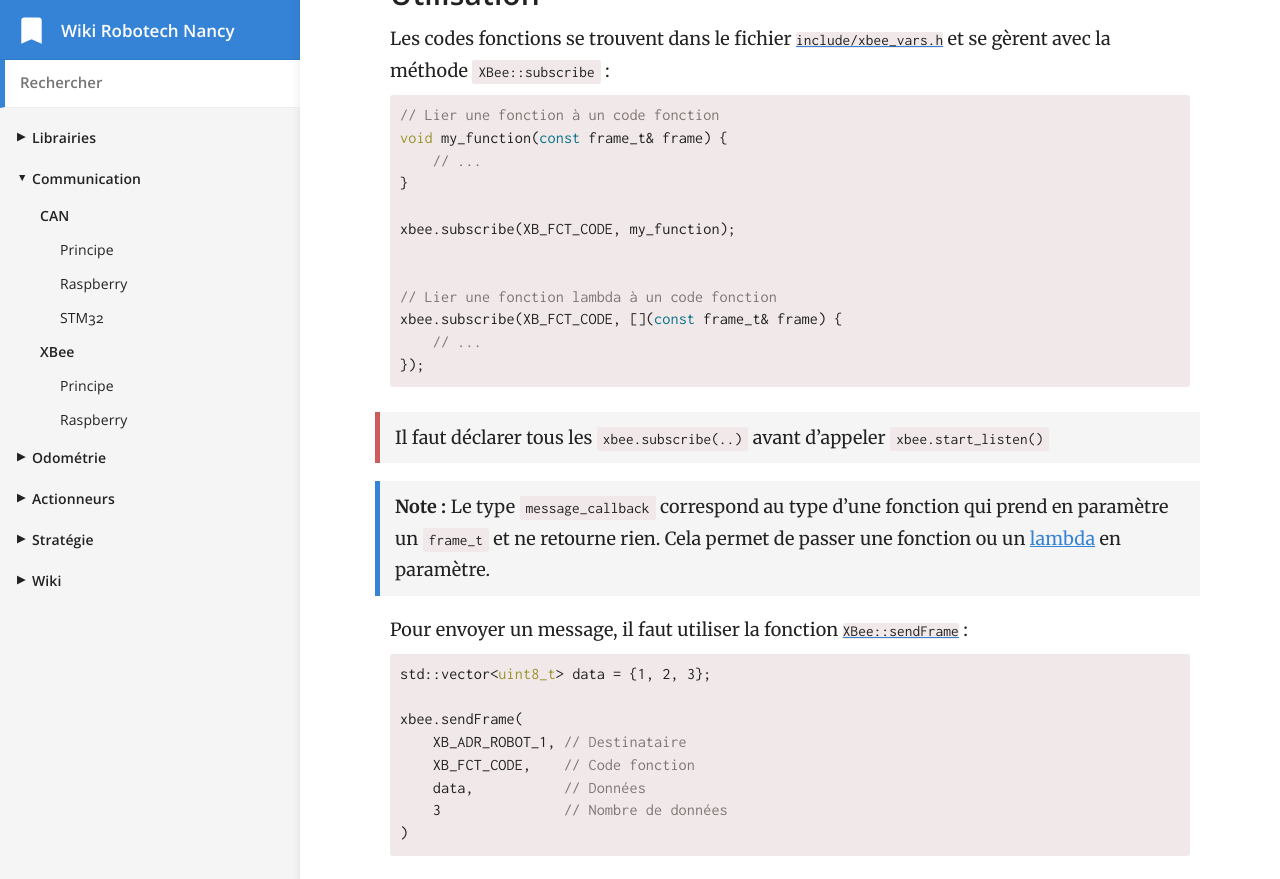
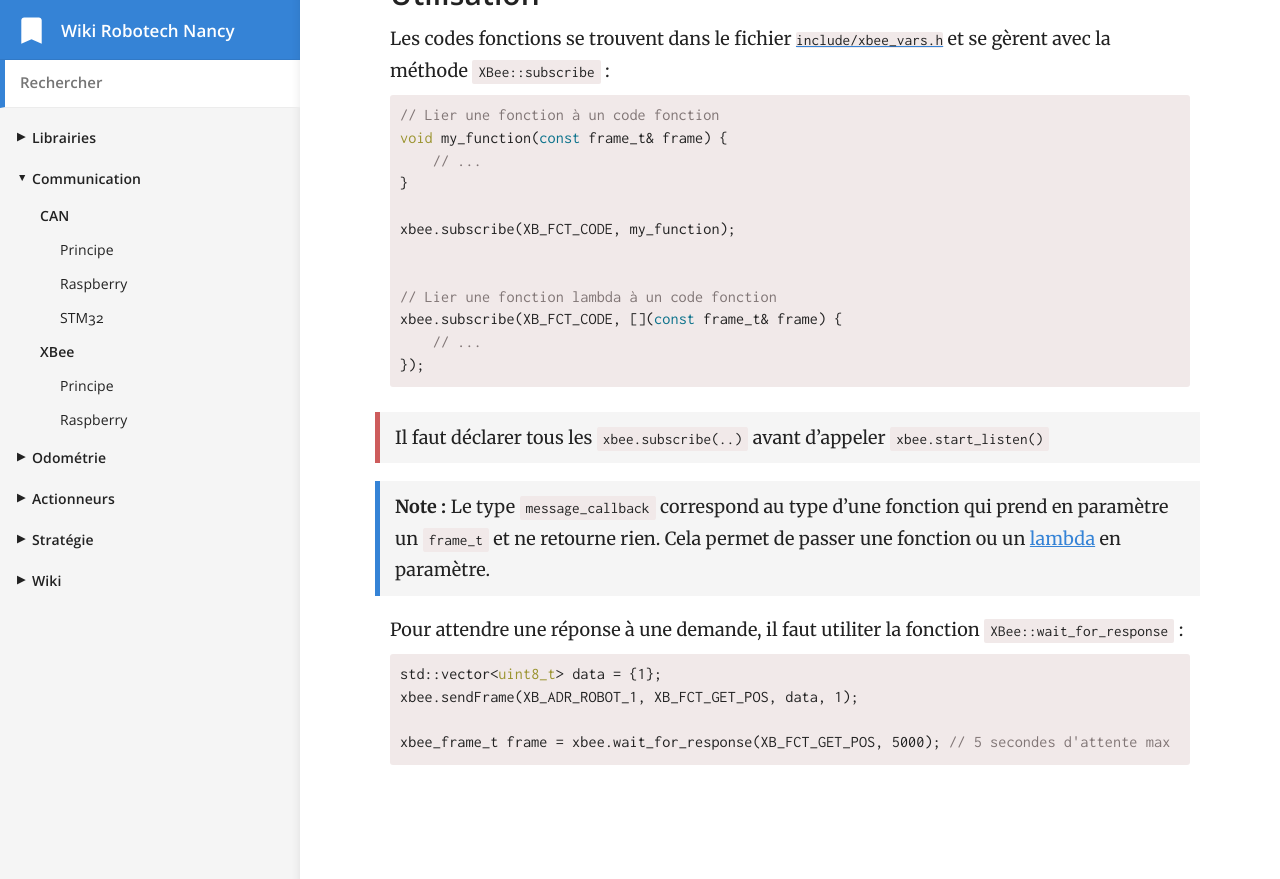
Before and after one commit to RobotechNancy/robotechnancy.github.io, a Jekyll site: the page built from _docs/communication/XBee/raspberry.md, in a window 1280 px wide and 900 px high, scrolled down 2717 px. Shown: the top 879 px of the window. Built offline with Jekyll 4.4.1, drawn with Linux system fonts in a browser that asks for light colours.

Commit message:
maj lib can & xbee

````diff
--- a/_docs/communication/XBee/raspberry.md
+++ b/_docs/communication/XBee/raspberry.md
@@ -104,14 +104,10 @@ xbee.subscribe(XB_FCT_CODE, [](const frame_t& frame) {
 > **Note :** Le type `message_callback` correspond au type d'une fonction qui prend en paramètre un `frame_t` et ne retourne rien.
 > Cela permet de passer une fonction ou un [lambda](https://www.geeksforgeeks.org/lambda-expression-in-c/){:target="_blank"} en paramètre.
 
-Pour envoyer un message, il faut utiliser la fonction [`XBee::sendFrame`](https://github.com/RobotechNancy/Communication/blob/master/Xbee/src/xbee.cpp#L454){:target="_blank"} :
+Pour attendre une réponse à une demande, il faut utiliter la fonction `XBee::wait_for_response` :
 ```cpp
-std::vector<uint8_t> data = {1, 2, 3};
+std::vector<uint8_t> data = {1};
+xbee.sendFrame(XB_ADR_ROBOT_1, XB_FCT_GET_POS, data, 1);
 
-xbee.sendFrame(
-    XB_ADR_ROBOT_1, // Destinataire
-    XB_FCT_CODE,    // Code fonction
-    data,           // Données
-    3               // Nombre de données
-)
+xbee_frame_t frame = xbee.wait_for_response(XB_FCT_GET_POS, 5000); // 5 secondes d'attente max
 ```
````
Also changed, not shown: _docs/communication/CAN/raspberry.md (+14 -0 lines).
